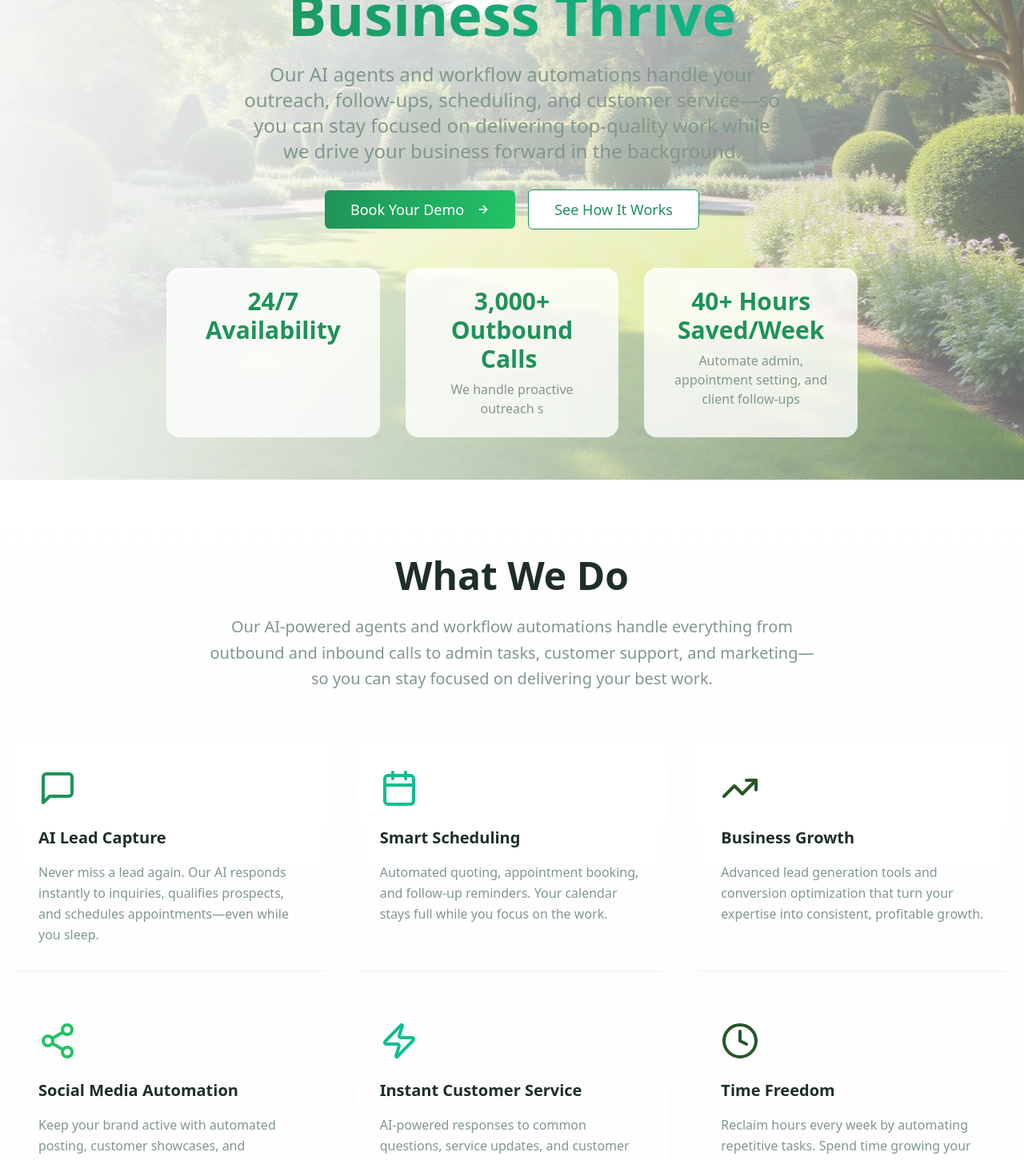
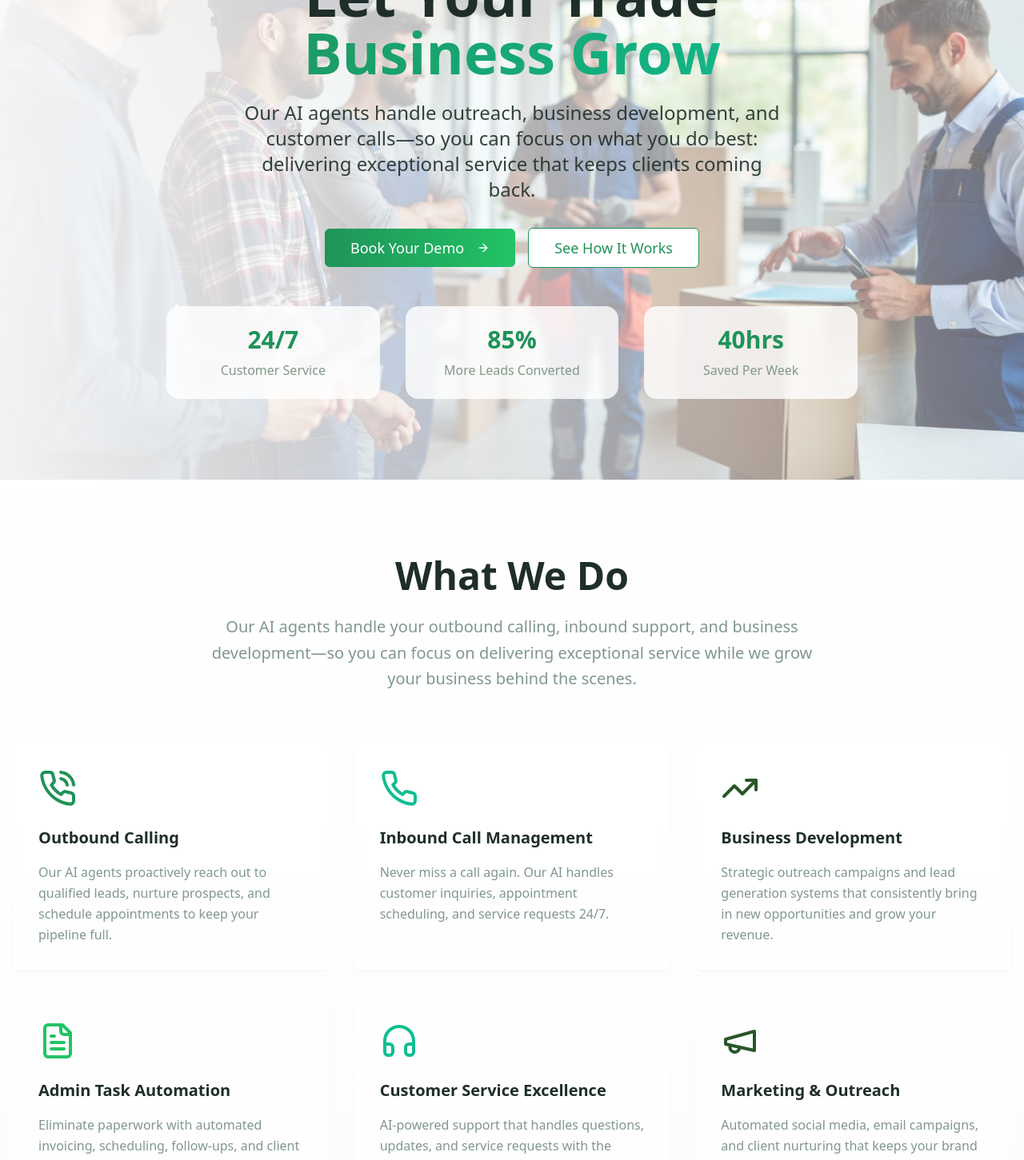
Before and after one commit to alexfroim/eden-grow-flow, a React (Vite) app: page / in a window 1280 px wide. Shown: the part 200-1651 px from the top of the page at 80% size. Built offline with nearby package versions, Linux system fonts and the light colour scheme.

Commit message:
Reverted to commit f6f70b6e80c2aed62b6541c3602b1719546bb90f

```diff
--- a/src/components/CallToAction.tsx
+++ b/src/components/CallToAction.tsx
@@ -40,10 +40,7 @@ const CallToAction = () => {
                 <p className="text-muted-foreground mb-6">
                   30-minute personalized walkthrough of Eden's AI tools for your business
                 </p>
-                <Button
-                  className="w-full bg-gradient-to-r from-primary to-primary-glow hover:shadow-nature"
-                  onClick={() => window.open('https://calendly.com/eden-edenmow/30min', '_blank')}
-                >
+                <Button className="w-full bg-gradient-to-r from-primary to-primary-glow hover:shadow-nature">
                   Book Your Demo
                   <ArrowRight className="ml-2 w-5 h-5" />
                 </Button>
--- a/src/components/Hero.tsx
+++ b/src/components/Hero.tsx
@@ -1,6 +1,6 @@
 import { Button } from "@/components/ui/button";
 import { Apple, ArrowRight } from "lucide-react";
-import heroImage from "@/assets/hero-landscape.jpg";
+import heroImage from "@/assets/trade-professionals.jpg";
 const Hero = () => {
   return <section className="relative min-h-screen flex items-center justify-center overflow-hidden">
       {/* Background Image */}
@@ -18,11 +18,16 @@ const Hero = () => {
         </div>
 
         <h1 className="text-5xl md:text-7xl font-bold mb-6 leading-tight">
-          Let Your Landscaping
-          <span className="block bg-gradient-to-r from-primary to-accent bg-clip-text text-transparent">Business Thrive</span>
+          Let Your Trade
+          <span className="block bg-gradient-to-r from-primary to-accent bg-clip-text text-transparent">
+            Business Grow
+          </span>
         </h1>
 
-        <p className="text-xl md:text-2xl text-muted-foreground mb-8 max-w-2xl mx-auto leading-relaxed">Our AI agents and workflow automations handle your outreach, follow-ups, scheduling, and customer service—so you can stay focused on delivering top-quality work while we drive your business forward in the background.</p>
+        <p className="text-xl md:text-2xl text-foreground/90 mb-8 max-w-2xl mx-auto leading-relaxed font-medium">
+          Our AI agents handle outreach, business development, and customer calls—so you can focus on what you do best:
+          delivering exceptional service that keeps clients coming back.
+        </p>
 
         <div className="flex flex-col sm:flex-row gap-4 justify-center items-center mb-12">
           <Button size="lg" className="bg-gradient-to-r from-primary to-primary-glow hover:shadow-nature transition-all duration-300 text-lg px-8 py-6">
@@ -36,16 +41,16 @@ const Hero = () => {
 
         <div className="grid grid-cols-1 md:grid-cols-3 gap-8 text-center">
           <div className="p-6 rounded-2xl bg-card/80 backdrop-blur-sm shadow-elegant">
-            <div className="text-3xl font-bold text-primary mb-2">24/7 Availability</div>
-
+            <div className="text-3xl font-bold text-primary mb-2">24/7</div>
+            <div className="text-muted-foreground">Customer Service</div>
           </div>
           <div className="p-6 rounded-2xl bg-card/80 backdrop-blur-sm shadow-elegant">
-            <div className="text-3xl font-bold text-primary mb-2">3,000+ Outbound Calls </div>
-            <div className="text-muted-foreground">We handle proactive outreach s</div>
+            <div className="text-3xl font-bold text-primary mb-2">85%</div>
+            <div className="text-muted-foreground">More Leads Converted</div>
           </div>
           <div className="p-6 rounded-2xl bg-card/80 backdrop-blur-sm shadow-elegant">
-            <div className="text-3xl font-bold text-primary mb-2">40+ Hours Saved/Week</div>
-            <div className="text-muted-foreground">Automate admin, appointment setting, and client follow-ups</div>
+            <div className="text-3xl font-bold text-primary mb-2">40hrs</div>
+            <div className="text-muted-foreground">Saved Per Week</div>
           </div>
         </div>
       </div>
--- a/src/components/Results.tsx
+++ b/src/components/Results.tsx
@@ -28,7 +28,7 @@ const testimonials = [
 const stats = [
   { number: "92%", label: "Lead Response Rate" },
   { number: "$47K", label: "Average Revenue Increase" },
-  { number: "47hrs", label: "Time Saved Weekly" },
+  { number: "18hrs", label: "Time Saved Weekly" },
   { number: "4.9/5", label: "Customer Satisfaction" }
 ];
 
--- a/src/components/WhatWeDo.tsx
+++ b/src/components/WhatWeDo.tsx
@@ -1,48 +1,69 @@
 import { Card, CardContent } from "@/components/ui/card";
-import { MessageSquare, Calendar, TrendingUp, Share2, Zap, Clock } from "lucide-react";
-const features = [{
-  icon: MessageSquare,
-  title: "AI Lead Capture",
-  description: "Never miss a lead again. Our AI responds instantly to inquiries, qualifies prospects, and schedules appointments—even while you sleep.",
+import {
+  Phone,
+  PhoneCall,
+  TrendingUp,
+  FileText,
+  Headphones,
+  Megaphone
+} from "lucide-react";
+
+const features = [
+  {
+    icon: PhoneCall,
+    title: "Outbound Calling",
+    description: "Our AI agents proactively reach out to qualified leads, nurture prospects, and schedule appointments to keep your pipeline full.",
     color: "text-primary"
-}, {
-  icon: Calendar,
-  title: "Smart Scheduling",
-  description: "Automated quoting, appointment booking, and follow-up reminders. Your calendar stays full while you focus on the work.",
+  },
+  {
+    icon: Phone,
+    title: "Inbound Call Management",
+    description: "Never miss a call again. Our AI handles customer inquiries, appointment scheduling, and service requests 24/7.",
     color: "text-accent"
-}, {
+  },
+  {
     icon: TrendingUp,
-  title: "Business Growth",
-  description: "Advanced lead generation tools and conversion optimization that turn your expertise into consistent, profitable growth.",
+    title: "Business Development",
+    description: "Strategic outreach campaigns and lead generation systems that consistently bring in new opportunities and grow your revenue.",
     color: "text-nature-green"
-}, {
-  icon: Share2,
-  title: "Social Media Automation",
-  description: "Keep your brand active with automated posting, customer showcases, and engagement—without lifting a finger.",
+  },
+  {
+    icon: FileText,
+    title: "Admin Task Automation",
+    description: "Eliminate paperwork with automated invoicing, scheduling, follow-ups, and client communication that runs seamlessly in the background.",
     color: "text-primary-glow"
-}, {
-  icon: Zap,
-  title: "Instant Customer Service",
-  description: "AI-powered responses to common questions, service updates, and customer care that delights every interaction.",
+  },
+  {
+    icon: Headphones,
+    title: "Customer Service Excellence",
+    description: "AI-powered support that handles questions, updates, and service requests with the personal touch your clients expect.",
     color: "text-accent"
-}, {
-  icon: Clock,
-  title: "Time Freedom",
-  description: "Reclaim hours every week by automating repetitive tasks. Spend time growing your business instead of managing it.",
+  },
+  {
+    icon: Megaphone,
+    title: "Marketing & Outreach",
+    description: "Automated social media, email campaigns, and client nurturing that keeps your brand visible and your services top-of-mind.",
     color: "text-nature-green"
-}];
+  }
+];
+
 const WhatWeDo = () => {
-  return <section className="py-24 bg-gradient-to-b from-background to-muted/30">
+  return (
+    <section className="py-24 bg-gradient-to-b from-background to-muted/30">
       <div className="container mx-auto px-4">
         <div className="text-center mb-16">
           <h2 className="text-4xl md:text-5xl font-bold mb-6">
             What We Do
           </h2>
-          <p className="text-xl text-muted-foreground max-w-3xl mx-auto leading-relaxed">Our AI-powered agents and workflow automations handle everything from outbound and inbound calls to admin tasks, customer support, and marketing—so you can stay focused on delivering your best work.</p>
+          <p className="text-xl text-muted-foreground max-w-3xl mx-auto leading-relaxed">
+            Our AI agents handle your outbound calling, inbound support, and business development—so you can focus
+            on delivering exceptional service while we grow your business behind the scenes.
+          </p>
         </div>
 
         <div className="grid grid-cols-1 md:grid-cols-2 lg:grid-cols-3 gap-8 max-w-7xl mx-auto">
-          {features.map((feature, index) => <Card key={index} className="group hover:shadow-nature transition-all duration-300 border-0 bg-card/60 backdrop-blur-sm">
+          {features.map((feature, index) => (
+            <Card key={index} className="group hover:shadow-nature transition-all duration-300 border-0 bg-card/60 backdrop-blur-sm">
               <CardContent className="p-8">
                 <div className="mb-6">
                   <feature.icon className={`w-12 h-12 ${feature.color} group-hover:scale-110 transition-transform duration-300`} />
@@ -54,9 +75,12 @@ const WhatWeDo = () => {
                   {feature.description}
                 </p>
               </CardContent>
-            </Card>)}
+            </Card>
+          ))}
         </div>
       </div>
-    </section>;
+    </section>
+  );
 };
+
 export default WhatWeDo;
```
Lines whose indentation alone changed are shown as unchanged.
